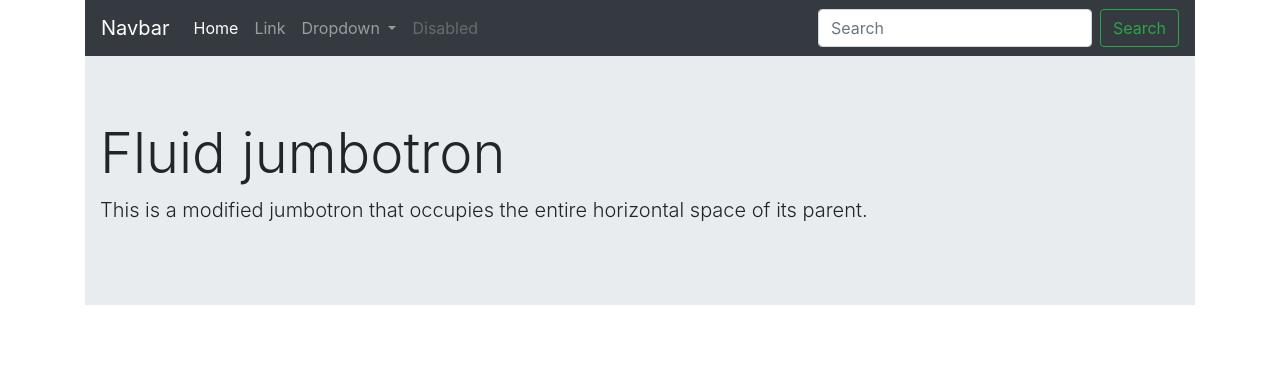
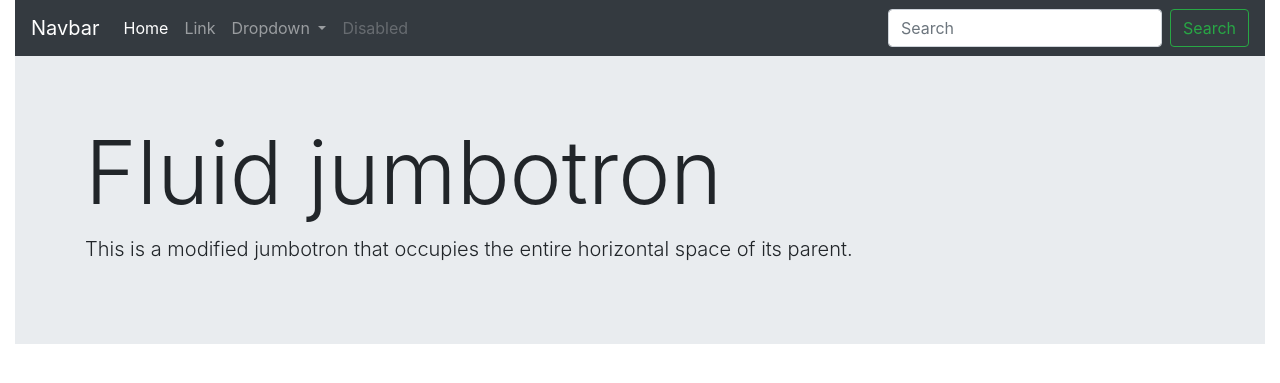
Before and after one commit to rahkeemg/flask-example-app, a Flask app: page /info in a window 1280 px wide. Shown: the top 383 px of the page. Run offline with Flask 2, Linux system fonts and the light colour scheme; some libraries are stand-ins or nearby versions.

Commit message:
Added updates to template files

```diff
--- a/app.py
+++ b/app.py
@@ -1,4 +1,4 @@
-from flask import Flask, render_template
+from flask import Flask, render_template, url_for
 app = Flask(__name__)
 
 @app.route("/")
--- a/templates/home.html
+++ b/templates/home.html
@@ -1,7 +1,7 @@
 {% extends "layout.html"%}
 {% block content %}
 
-<div class="container-fluid container">
+<div class="container-fluid">
 
     <!-- Navbar -->
     <nav class="navbar navbar-expand-lg navbar-dark bg-dark">
--- a/templates/info.html
+++ b/templates/info.html
@@ -4,7 +4,7 @@
 <!-- Jumbotron -->
 <div class="jumbotron jumbotron-fluid">
   <div class="container">
-    <h1 class="display-4">Fluid jumbotron</h1>
+    <h1 class="display-2">Fluid jumbotron</h1>
     <p class="lead">This is a modified jumbotron that occupies the entire horizontal space of its parent.</p>
   </div>
 </div>
```
